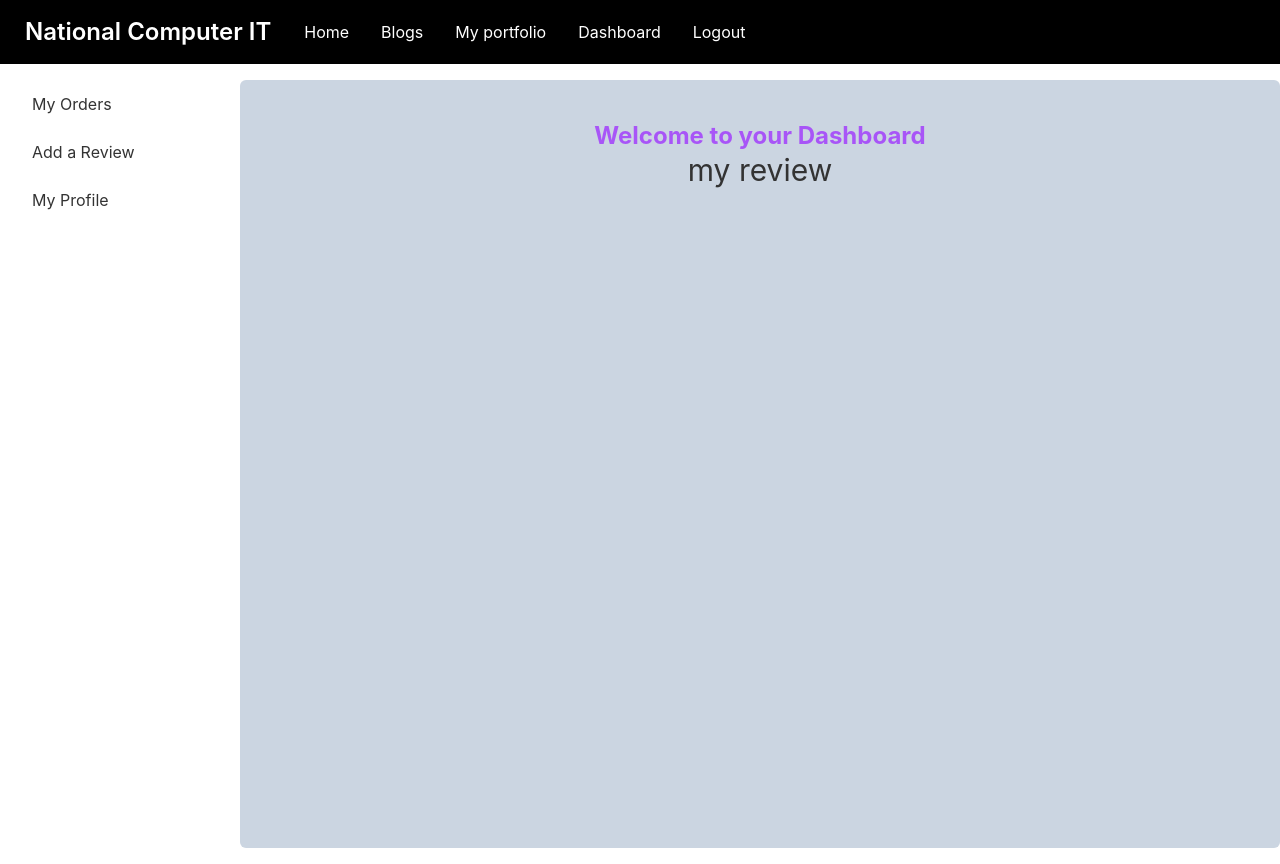
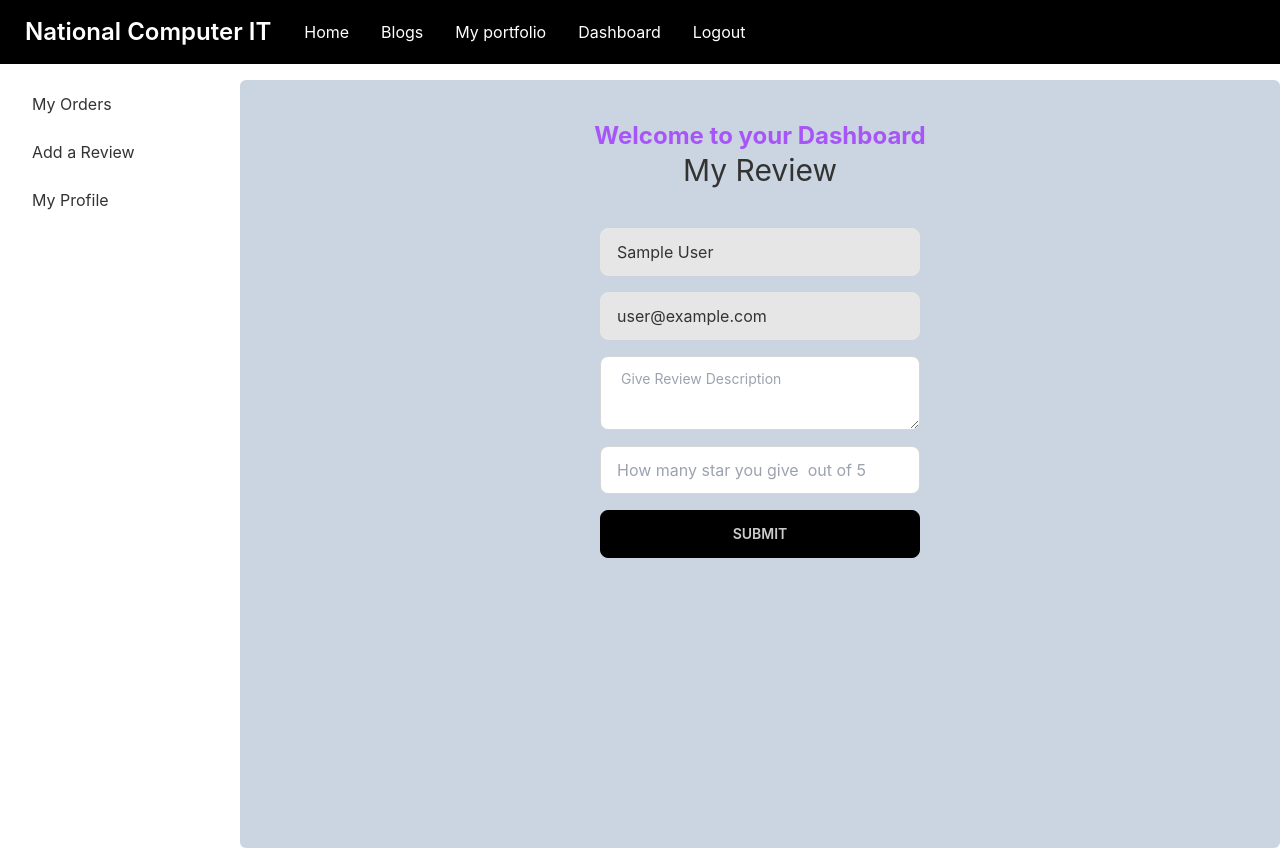
Before and after one commit to imtiazremon103875/national-computer-it-client, a React (Create React App) app: page /dashboard/addReview in a window 1280 px wide. Built offline with nearby package versions, Linux system fonts and the light colour scheme; no server answers; sample sign-in values are in the browser's storage.

Commit message:
review page done

```diff
--- a/src/Pages/Dashboard/AddReview.js
+++ b/src/Pages/Dashboard/AddReview.js
@@ -1,9 +1,58 @@
 import React from 'react';
+import { useAuthState } from 'react-firebase-hooks/auth';
+import { toast } from 'react-toastify';
+import auth from '../../firebase.init';
 
 const AddReview = () => {
+    const [user] = useAuthState(auth)
+    const handleSubmit = event => {
+        event.preventDefault()
+        const myReview = {
+            name: user.displayName,
+            email: user.email,
+            review: event.target.reviewText.value,
+            ratings: event.target.star.value,
+
+        }
+        fetch(`http://localhost:5000/review`, {
+            method: 'POST',
+            headers: {
+                'content-type': 'application/json',
+                authorization: `Bearer ${localStorage.getItem('accessToken')}`
+            },
+            body: JSON.stringify(myReview)
+        })
+            .then(res => res.json())
+            .then(data => {
+                if (data.acknowledged) {
+                    toast.success('thank you for valuable review')
+                    event.target.reset()
+
+                }
+            })
+
+    }
     return (
         <div>
-            <h2 className='text-3xl text-center'>my review</h2>
+            <h2 className='text-3xl text-center'>My Review</h2>
+            <div className="my-10">
+
+
+
+                <form onSubmit={handleSubmit} className='grid grid-cols-1 gap-4  justify-items-center mt-2' >
+
+
+                    <input type="text" name='name' disabled value={user?.displayName} className="input input-bordered w-full max-w-xs" required />
+                    <input type="email" name="email" disabled value={user?.email} className="input input-bordered w-full max-w-xs" required />
+
+
+                    <textarea placeholder=" Give Review Description" name='reviewText' class="textarea textarea-bordered w-80" required></textarea>
+                    <input type="text" name='star' placeholder='How many star you give  out of 5' className="input input-bordered w-full max-w-xs" required />
+
+                    <input type="submit" placeholder="Submit" className="btn btn-primary w-full max-w-xs" />
+                </form>
+
+            </div>
         </div>
     );
 };
--- /dev/null
+++ b/src/Pages/Dashboard/DeleteProduct.js
@@ -0,0 +1,39 @@
+import React from 'react';
+import { toast } from 'react-toastify';
+
+const DeleteProduct = ({ deleteProduct, setDeleteProduct, refetch }) => {
+    const { _id, product } = deleteProduct;
+    const handleDelete = () => {
+        fetch(`http://localhost:5000/product/${_id}`, {
+            method: 'DELETE',
+            headers: {
+                authorization: `Bearer ${localStorage.getItem('accessToken')}`
+            },
+
+        })
+            .then(res => res.json())
+            .then(data => {
+                if (data.deletedCount) {
+                    toast.success("This order is successfully delete")
+                    setDeleteProduct(null)
+                    refetch()
+                }
+            })
+    }
+    return (
+        <div>
+            <input type="checkbox" id="delete-modal" class="modal-toggle" />
+            <div class="modal modal-bottom sm:modal-middle">
+                <div class="modal-box">
+                    <h3 className='font-bold text-lg'>Are You Sure Want to Delete {product}</h3>
+                    <div class="modal-action">
+                        <button onClick={handleDelete} className='btn btn-error'> Delete</button>
+                        <label for="delete-modal" class="btn   btn-success">Cancel</label>
+                    </div>
+                </div>
+            </div>
+        </div>
+    );
+};
+
+export default DeleteProduct;
--- a/src/Pages/Dashboard/MyOrders.js
+++ b/src/Pages/Dashboard/MyOrders.js
@@ -1,22 +1,21 @@
 import { FontAwesomeIcon } from '@fortawesome/react-fontawesome';
 import { faTrash } from '@fortawesome/free-solid-svg-icons'
-import React, { useEffect, useState } from 'react';
+import React, { useState } from 'react';
 import { useAuthState } from 'react-firebase-hooks/auth';
 import auth from '../../firebase.init';
 import { useNavigate } from 'react-router-dom';
 import { signOut } from 'firebase/auth';
 import OrdersRaw from './OrdersRaw';
+import { useQuery } from 'react-query';
+import Loading from "../Shared/Loading"
+import DeleteProduct from './DeleteProduct';
 
 const MyOrders = () => {
-    const [orders, setOrders] = useState([])
-
-
+    const [deleteProduct, setDeleteProduct] = useState(null)
     const [user] = useAuthState(auth);
     const navigate = useNavigate();
 
-    useEffect(() => {
-        if (user) {
-            fetch(`http://localhost:5000/order?email=${user.email}`, {
+    const { data: orders, isLoading, refetch } = useQuery('orders', () => fetch(`http://localhost:5000/order?email=${user.email}`, {
         headers: {
             authorization: `Bearer ${localStorage.getItem('accessToken')}`
         },
@@ -29,11 +28,11 @@ const MyOrders = () => {
 
             }
             return res.json()
-                })
-                .then(data => setOrders(data))
+        }))
+
+    if (isLoading) {
+        return <Loading></Loading>
     }
-
-    }, [user, navigate])
 
     return (
         <div>
@@ -55,12 +54,15 @@ const MyOrders = () => {
                     <tbody>
 
                         {
-                            orders.map((order, index) => <OrdersRaw key={index} index={index} order={order}></OrdersRaw>)
+                            orders.map((order, index) => <OrdersRaw key={index} index={index} order={order} setDeleteProduct={setDeleteProduct}></OrdersRaw>)
                         }
                     </tbody>
 
                 </table>
             </div>
+            {
+                deleteProduct && <DeleteProduct deleteProduct={deleteProduct} setDeleteProduct={setDeleteProduct} refetch={refetch}></DeleteProduct>
+            }
         </div>
     );
 };
--- a/src/Pages/Dashboard/OrdersRaw.js
+++ b/src/Pages/Dashboard/OrdersRaw.js
@@ -2,7 +2,7 @@ import { faTrash } from '@fortawesome/free-solid-svg-icons';
 import { FontAwesomeIcon } from '@fortawesome/react-fontawesome';
 import React from 'react';
 
-const OrdersRaw = ({ order, index }) => {
+const OrdersRaw = ({ order, index, setDeleteProduct }) => {
     return (
         <tr>
             <td>{index + 1}</td>
@@ -23,7 +23,7 @@ const OrdersRaw = ({ order, index }) => {
             <td>{order.quantity}</td>
             <td>{order.totalPrice}</td>
             <th>
-                <FontAwesomeIcon icon={faTrash} />
+                <label onClick={() => setDeleteProduct(order)} htmlFor='delete-modal'><FontAwesomeIcon icon={faTrash} /></label>
             </th>
             <th><button className='btn btn-xs font-bold'>pay</button></th>
         </tr>
```
Lines whose indentation alone changed are shown as unchanged.
